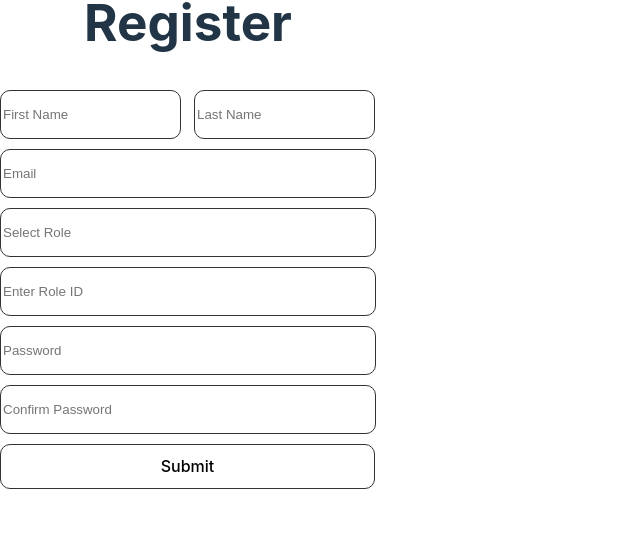
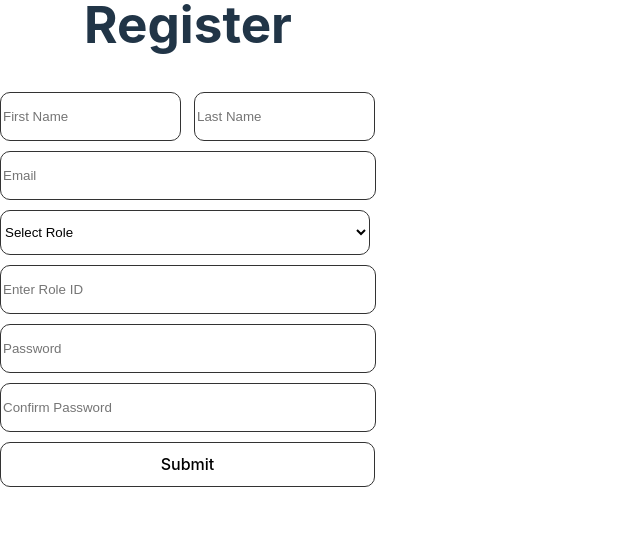
Before and after one commit to MORISON-K/AITS, a React (Vite) app in the folder client/aits_frontend/: page / in a window 1280 px wide. Both pictures are taken after a click on the button "Register". Shown: the part 202-746 px from the top of the page, without its empty margins (0-640 px from the left). Built offline with nearby package versions, Linux system fonts and the light colour scheme; the HTML template or start-up script is replaced by a standard one.

Commit message:
Updating the register page to handle exceptions

```diff
--- a/client/aits_frontend/src/Register.jsx
+++ b/client/aits_frontend/src/Register.jsx
@@ -1,27 +1,62 @@
-import React from 'react';
+import React, { useState } from 'react';
 
 const Register = ({ handlePageChange }) => {
+  const [formData, setFormData] = useState({
+    firstName: "",
+    lastName: "",
+    email: "",
+    role: "",
+    roleId: "",
+    password: "",
+    confirmPassword: ""
+  });
+
+  const handleChange = (event) => {
+    setFormData({ ...formData, [event.target.name]: event.target.value });
+  };
+
+  const handleSubmit = (event) => {
+    event.preventDefault();
+
+    if (!formData.firstName || !formData.lastName || !formData.email || !formData.role || !formData.roleId || !formData.password || !formData.confirmPassword) {
+      alert("All fields are required.");
+      return;
+    }
+
+    if (formData.password !== formData.confirmPassword) {
+      alert("Passwords do not match.");
+      return;
+    }
+
+    console.log("Form submitted:", formData);
+  };
+
   return (
     <div className="Register-page">
       <h1>Register</h1>
-      <form>
-        <input type="text" placeholder='First Name' className='First-Name' />
-        <input type="text" placeholder='Last Name' className='Last-Name' />
+      <form onSubmit={handleSubmit}>
+        <input type="text" name="firstName" placeholder="First Name" className="First-Name" value={formData.firstName} onChange={handleChange} />
+        <input type="text" name="lastName" placeholder="Last Name" className="Last-Name" value={formData.lastName} onChange={handleChange} />
         <br />
-        <input type="email" placeholder='Email' className='Register-input' />
+        <input type="email" name="email" placeholder="Email" className="Register-input" value={formData.email} onChange={handleChange} />
         <br />
-        <input type="text" placeholder='Select Role' className='Register-input' /><br />
-        <input type="text" placeholder='Enter Role ID' className='Register-input' /><br />
-        <input type="password" placeholder='Password' className='Register-input' />
+        <select name="role" value={formData.role} onChange={handleChange} className="Register-input">
+          <option value="">Select Role</option>
+          <option value="academic_registrar">Academic Registrar</option>
+          <option value="lecturer">Lecturer</option>
+        </select>
         <br />
-        <input type="password" placeholder='Confirm Password' className='Register-input' /><br />
-        <button className='Submit-Button'>Submit</button><br />
+        <input type="text" name="roleId" placeholder="Enter Role ID" className="Register-input" value={formData.roleId} onChange={handleChange} />
+        <br />
+        <input type="password" name="password" placeholder="Password" className="Register-input" value={formData.password} onChange={handleChange} />
+        <br />
+        <input type="password" name="confirmPassword" placeholder="Confirm Password" className="Register-input" value={formData.confirmPassword} onChange={handleChange} />
+        <br />
+        <button type="submit" className="Submit-Button">Submit</button>
+        <br />
       </form>
-      {/* <button className="back-button" onClick={() => handlePageChange('welcome')}>
-        Back to Home
-      </button> */}
+
     </div>
-
   );
 };
 
```
